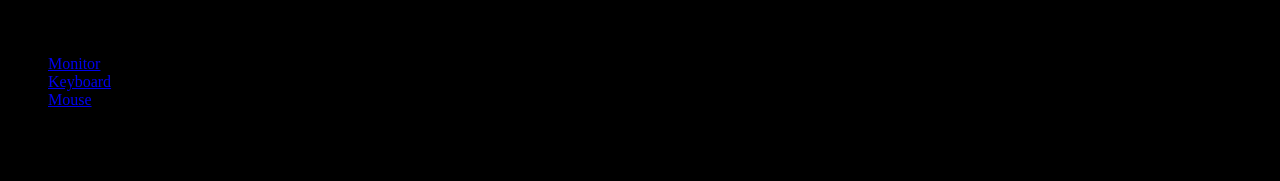
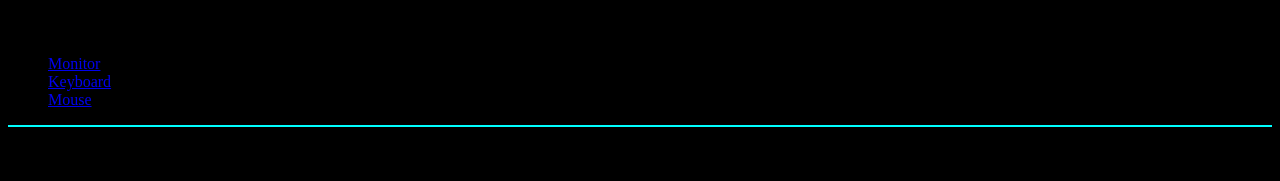
Before and after one commit to Winicius242/Win_Gab_Anh.Repository, a plain HTML site: page index.html in a window 1280 px wide. Drawn offline with Linux system fonts and the light colour scheme.

Commit message:
Added styles to footer

```diff
--- a/styles.css
+++ b/styles.css
@@ -4,3 +4,7 @@ img {
 body {
     background-color: black;
 }
+footer {
+    border-top: 2px solid aqua;
+    text-align: center;
+}
```
